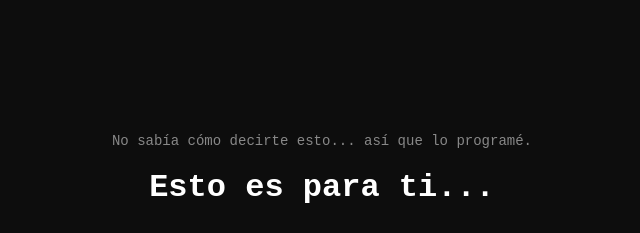
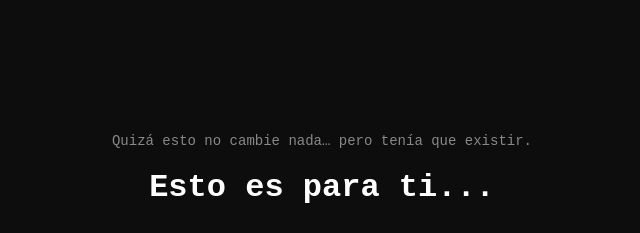
Before and after one commit to Jhomar05/CartaTePienso, a website built with webpack: page index.html in a window 1280 px wide. Shown: the part 180-413 px from the top of the page, 318-958 px from the left. Built offline with nearby package versions, Linux system fonts and the light colour scheme.

Commit message:
Update message in h2 tag in index.html

```diff
--- a/index.html
+++ b/index.html
@@ -8,7 +8,7 @@
 <body>
 
 <div id="contenedor">
-  <h2>No sabía cómo decirte esto... así que lo programé.</h2>
+  <h2>Quizá esto no cambie nada… pero tenía que existir.</h2>
   <h1>Esto es para ti...</h1>
 
   <button id="botonAbrir">Abrir carta</button>
```
